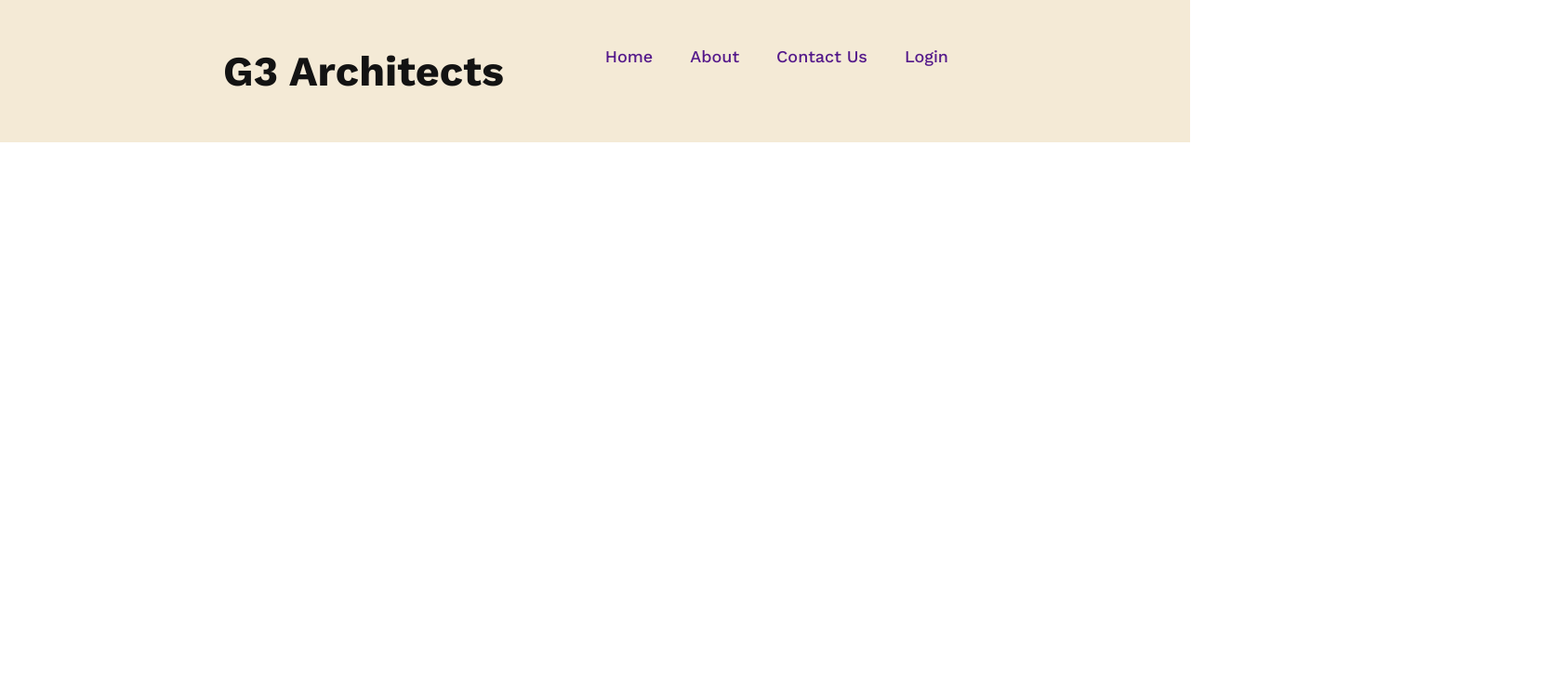
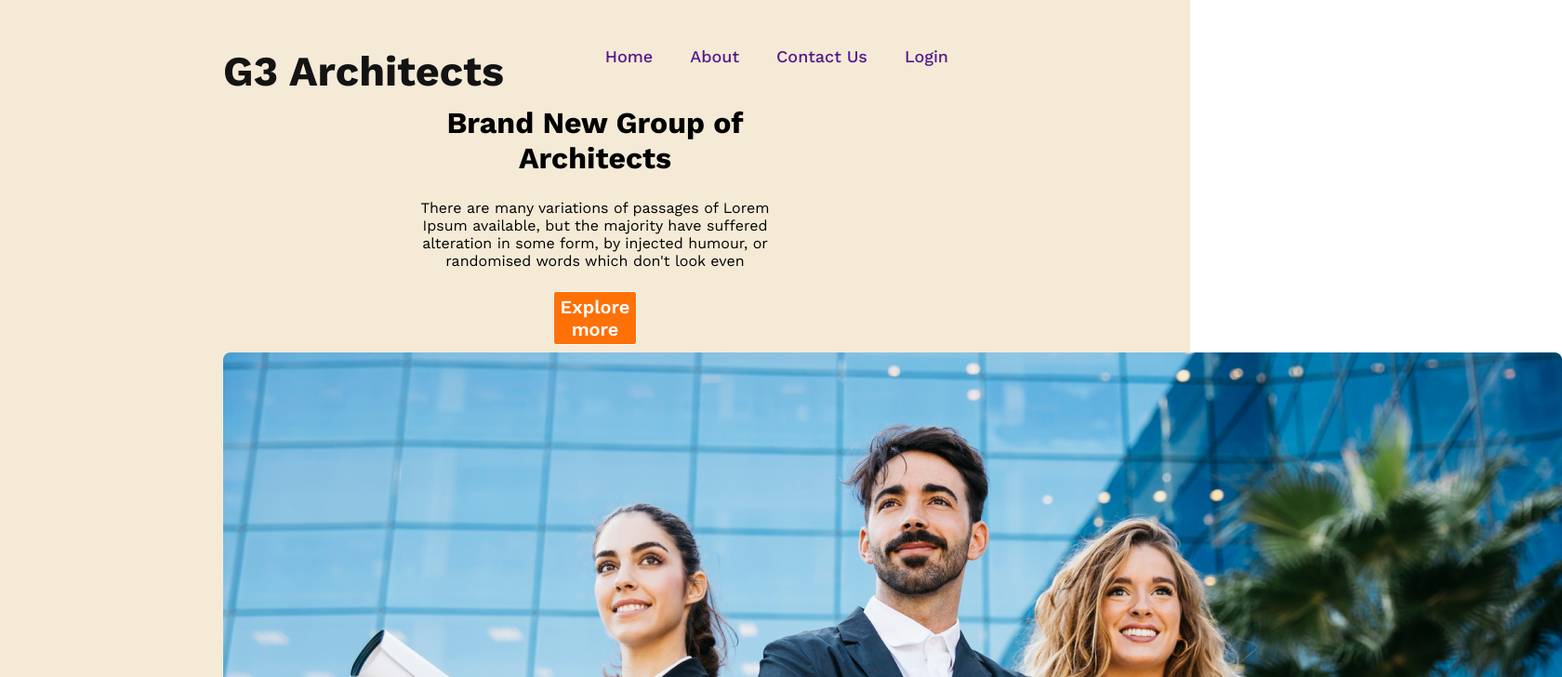
Before and after one commit to hasanemam1717/responsive-web, a plain HTML site: page index.html in a window 1280 px wide. Shown: the top 728 px of the page at 93% size, 1680 px wide, since content can reach past the window. Drawn offline with nearby package versions, Linux system fonts and the light colour scheme.

Commit message:
added banner

```diff
--- a/index.html
+++ b/index.html
@@ -27,6 +27,19 @@
                 </ul>
             </div>
         </div>
+        <div class="banner-container-div">
+            <div class="banner-contant">
+                <h1 class="banner-titel">Brand New
+                    Group of Architects </h1>
+                <p class="banner-description">There are many variations of passages of Lorem Ipsum available, but the majority have suffered alteration in some form, by injected humour, or randomised words which don't look even</p>
+                <div class="btn-primary">
+                    Explore more
+                </div>
+            </div>
+            <div class="banner-img">
+                <img src="./images/banner.png" alt="">
+            </div>
+        </div>
 
     </header>
     <main>
--- a/styles/style.css
+++ b/styles/style.css
@@ -35,3 +35,28 @@ header{
 .nav-div ul li a{
     text-decoration: none;
 }
+/* *banner-styles-start* */
+.banner-container-div{}
+.banner-contant{
+    width: 50%;
+    margin: 0px auto;
+
+}
+.banner-titel{    text-align: center;
+    padding: 10px 0px;}
+.banner-description{    text-align: center;
+    padding: 15px 0px;}
+.btn-primary{
+    text-align: center;
+    padding: 1%;
+    border: 1px solid white;
+    background: #ff7007;
+    width: 20%;
+    margin: 2% auto;
+    border-radius: 3px;
+    font-size: 20px;
+    font-weight: 600;
+    color: white;
+}
+.banner-img{}
+.banner-img img{}
```
